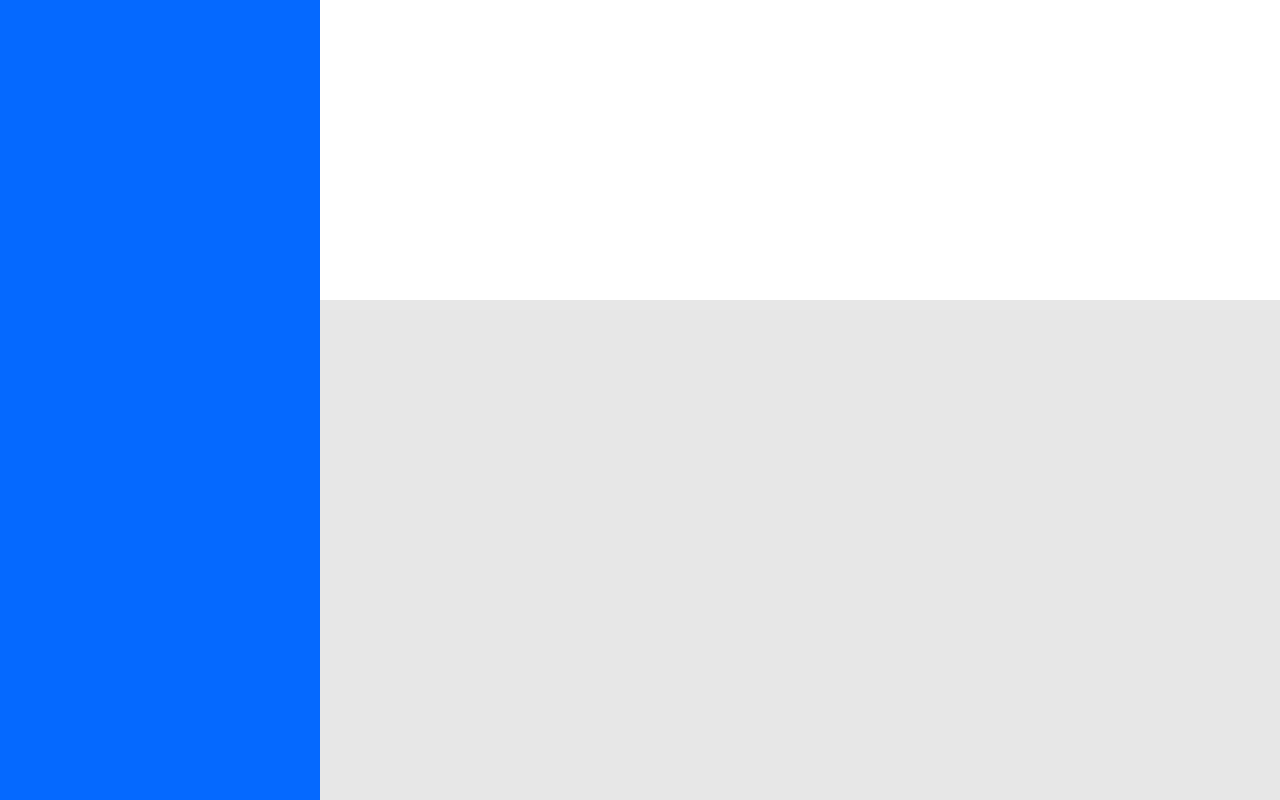
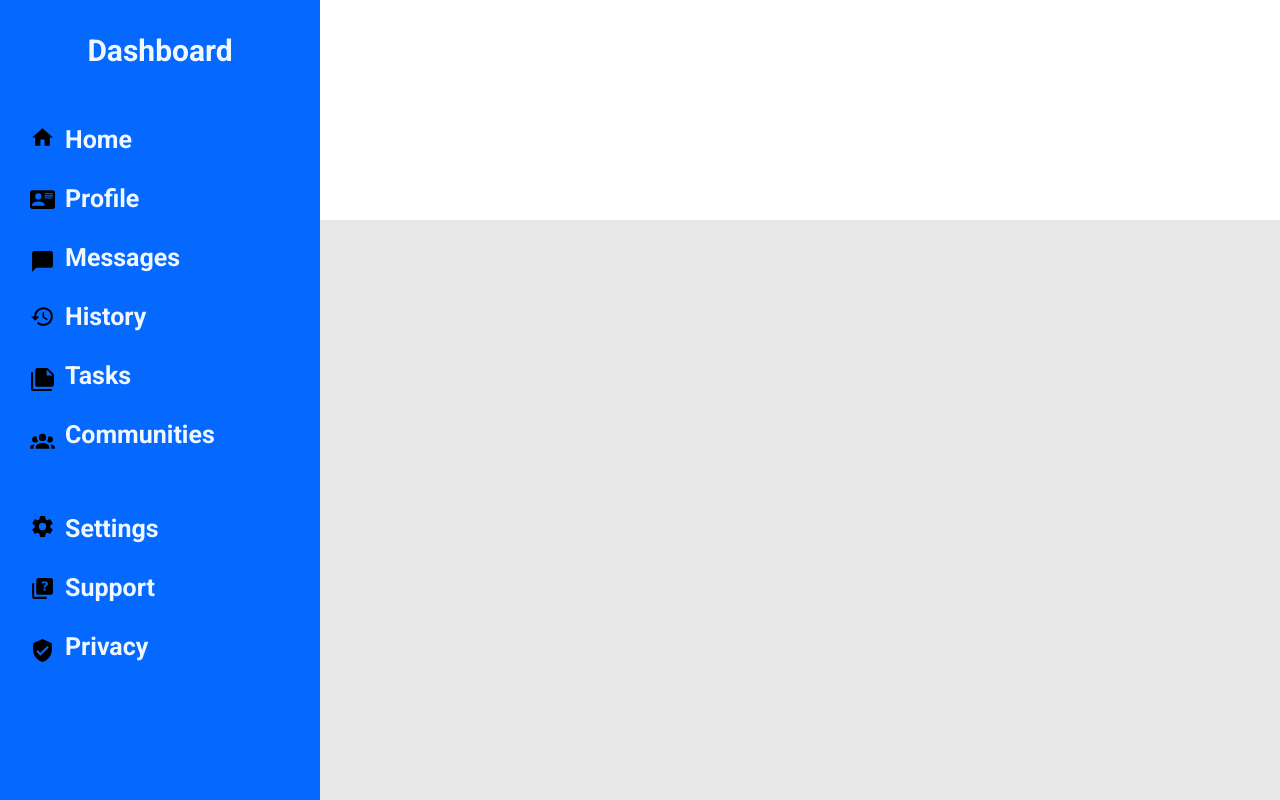
Before and after one commit to NotAji/odin-dashboard, a plain HTML site: page index.html in a window 1280 px wide. Drawn offline with Linux system fonts and the light colour scheme.

Commit message:
made the side navbar

```diff
--- a/index.html
+++ b/index.html
@@ -9,9 +9,45 @@
   <body>
     <div class="wrapper">
       <div class="sidebar">
-        <div class="logo"></div>
-        <div class="items"></div>
-        <div class="lowerItems"></div>
+        <div class="logoContainer">
+          <div class="logo">
+            <h2>Dashboard</h2>
+          </div>
+        </div>
+        <div class="itemContainer">
+          <div class="iconContainer">
+            <div class="icons">
+              <img src="logos/home.svg" alt="" />
+              <img src="logos/card-account-details.svg" alt="" />
+              <img src="logos/message.svg" alt="" class="message" />
+              <img src="logos/history.svg" alt="" />
+              <img src="logos/note-multiple.svg" alt="" />
+              <img src="logos/account-group.svg" alt="" />
+            </div>
+          </div>
+          <div class="items">
+            <h3>Home</h3>
+            <h3>Profile</h3>
+            <h3>Messages</h3>
+            <h3>History</h3>
+            <h3>Tasks</h3>
+            <h3>Communities</h3>
+          </div>
+        </div>
+        <div class="lowerItemsContainer">
+          <div class="lowerIconsContainer">
+            <div class="lowerIcons">
+              <img src="logos/cog.svg" alt="" />
+              <img src="logos/help-box-multiple.svg" alt="" />
+              <img src="logos/shield-check.svg" alt="" />
+            </div>
+          </div>
+          <div class="lowerItems">
+            <h3>Settings</h3>
+            <h3>Support</h3>
+            <h3>Privacy</h3>
+          </div>
+        </div>
       </div>
 
       <div class="navbar"></div>
--- a/style.css
+++ b/style.css
@@ -1,3 +1,13 @@
+@import url("https://fonts.googleapis.com/css2?family=Roboto:ital,wght@0,100..900;1,100..900&display=swap");
+
+.roboto {
+  font-family: "Roboto", sans-serif;
+  font-optical-sizing: auto;
+  font-weight: 900;
+  font-style: normal;
+  font-variation-settings: "wdth" 100;
+}
+
 body {
   margin: 0;
   padding: 0;
@@ -6,7 +16,7 @@ body {
 .wrapper {
   display: grid;
   grid-template-columns: 170px 150px 150px;
-  grid-template-rows: 150px 150px 150px;
+  grid-template-rows: 150px 70px 150px;
   height: 100vh;
 }
 
@@ -16,6 +26,9 @@ body {
   grid-column-end: 3;
   grid-row-start: 1;
   grid-row-end: 6;
+  display: grid;
+  grid-template-rows: 100px 100px 100px;
+  grid-template-columns: 100px 100px 100px;
 }
 
 .navbar {
@@ -32,3 +45,65 @@ body {
   grid-row-start: 3;
   grid-row-end: 6;
 }
+
+.logoContainer {
+  grid-column-start: 1;
+  grid-column-end: 5;
+  align-content: center;
+}
+.itemContainer {
+  display: flex;
+  grid-column-start: 1;
+  grid-column-end: 5;
+  grid-row-start: 2;
+  grid-row-end: 5;
+  gap: 10px;
+  margin-bottom: -100px;
+}
+.lowerItemsContainer {
+  display: flex;
+  grid-column-start: 1;
+  grid-column-end: 5;
+  grid-row-start: 5;
+  gap: 10px;
+}
+.iconContainer {
+  display: flex;
+}
+.lowerIcons {
+  display: flex;
+  flex-direction: column;
+}
+
+.logo {
+  display: flex;
+  color: aliceblue;
+  justify-content: center;
+  font-size: 20px;
+  font-family: roboto;
+}
+.icons {
+  display: flex;
+  flex-direction: column;
+}
+.message {
+  margin-bottom: 5px;
+}
+img {
+  width: 25px;
+  margin-top: 25px;
+  margin-bottom: 12px;
+  margin-left: 30px;
+}
+.items h3 {
+  margin-bottom: 30px;
+  color: aliceblue;
+  font-size: 25px;
+  font-family: roboto;
+}
+.lowerItems h3 {
+  margin-bottom: 30px;
+  color: aliceblue;
+  font-size: 25px;
+  font-family: roboto;
+}
```
Also changed, not shown: logos/account-group.svg (added), logos/card-account-details.svg (added), logos/cog.svg (added), logos/help-box-multiple.svg (added), logos/history.svg (added), logos/home.svg (added), logos/message.svg (added), logos/note-multiple.svg (added), logos/shield-check.svg (added).
